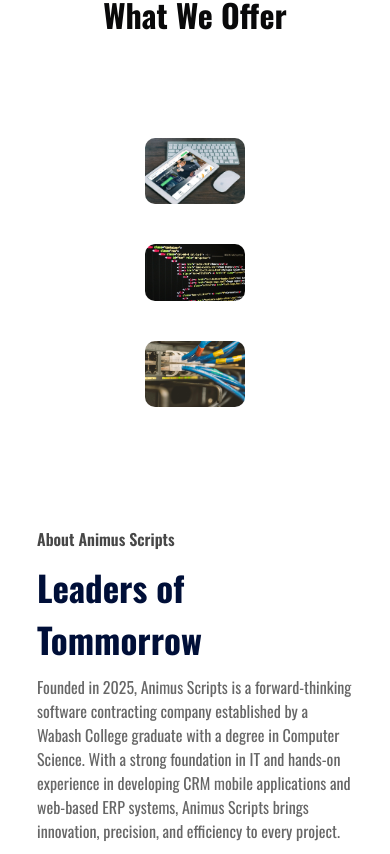
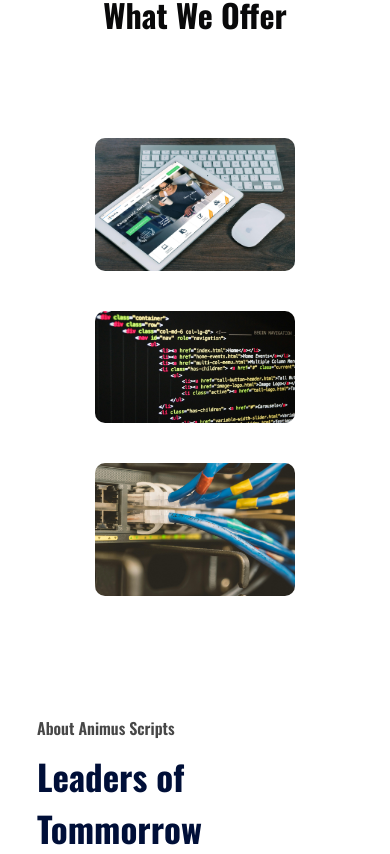
Before and after one commit to JoseGrimmett/AnimusScripts-Web, a React (Vite) app: page / in a window 390 px wide. Shown: the part 950-1804 px from the top of the page. Built offline with nearby package versions, Linux system fonts and the light colour scheme.

Commit message:
Touch ups before React-Router Implementation.2

```diff
--- a/src/Components/Programs/Programs.css
+++ b/src/Components/Programs/Programs.css
@@ -51,12 +51,10 @@
         flex-direction: column;
     }
     .program {
-        max-width: 100px;
+        max-width: 200px;
         margin: 20px;
     }
-    .caption{
-        color: #1b1b1b;
-        }
+
 
 
 }
--- a/src/index.css
+++ b/src/index.css
@@ -59,7 +59,17 @@ button{
         padding-right: 5%;
     }
     .btn{
-        padding: 14px 22px;
+        padding: 8px 16px;
 
     }
 }
+@media (max-width: 1000px){
+    .container{
+        padding-left:  5%;
+        padding-right: 5%;
+    }
+    .btn{
+        padding: 6px 14px;
+
+    }
+}
```
